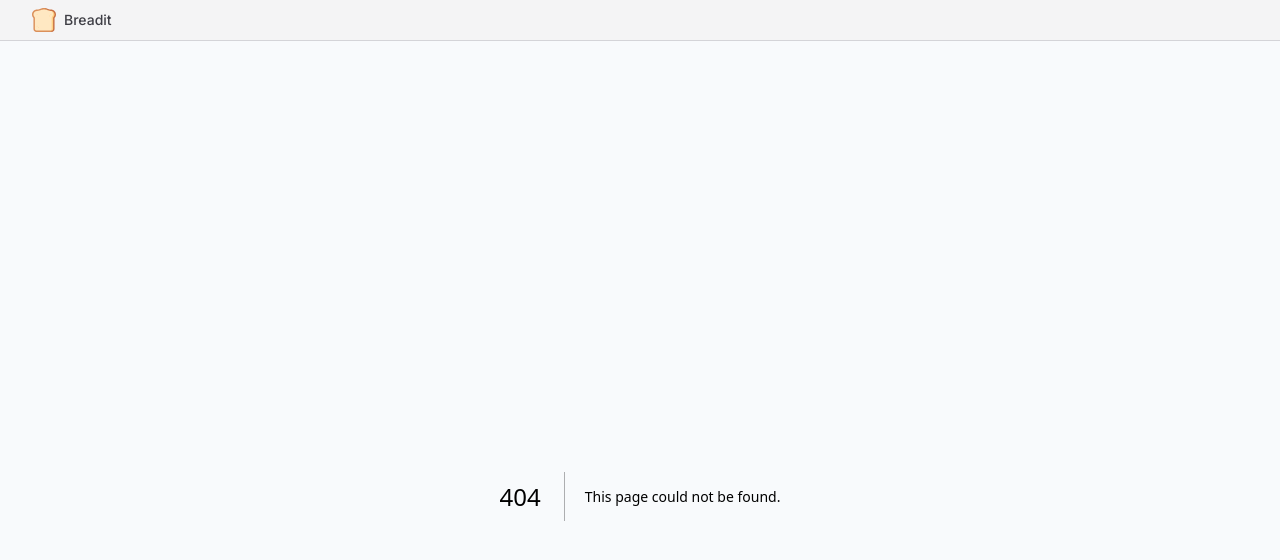
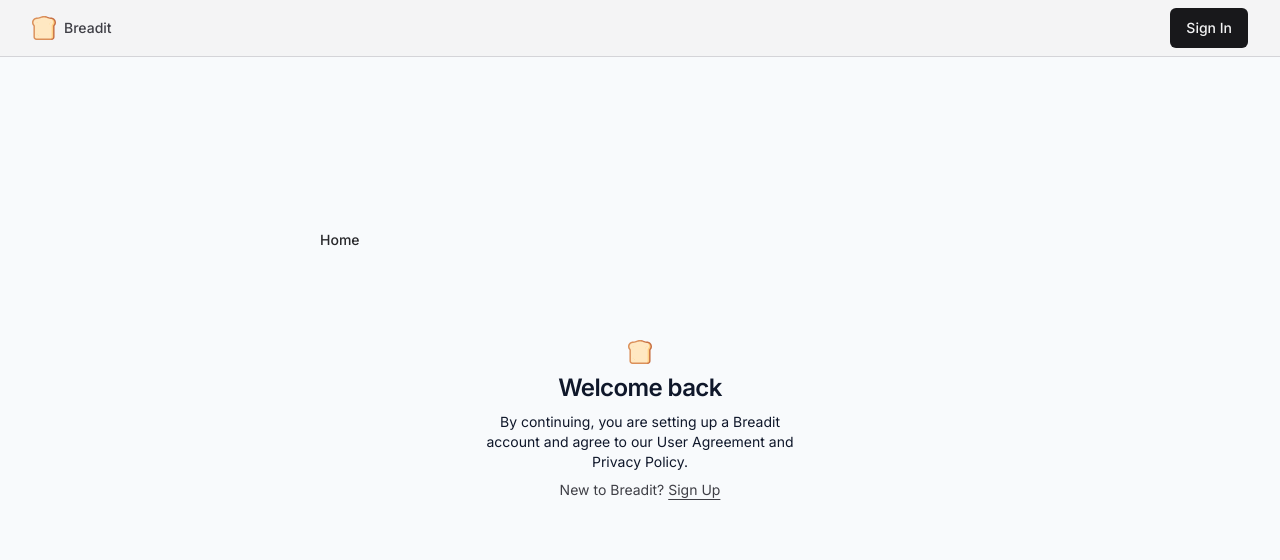
Before and after one commit to RazaNaqsh/next-RedditClone, a Next.js app: page /sign-in in a window 1280 px wide. Before the commit this address had no page. Shown: the top 560 px of the page. Built offline with nearby package versions, Linux system fonts and the light colour scheme.

Commit message:
Sign In Component

```diff
--- /dev/null
+++ b/src/app/(auth)/sign-in/page.tsx
@@ -0,0 +1,26 @@
+import { FC } from "react";
+import Link from "next/link";
+import { buttonVariants } from "@/components/ui/Button";
+import { cn } from "@/lib/utils";
+import SignIn from "@/components/SignIn";
+
+const page: FC = () => {
+	return (
+		<div className="absolute inset-0">
+			<div className="h-full max-w-2xl mx-auto flex flex-col items-center justify-center gap-20">
+				<Link
+					href="/"
+					className={cn(
+						buttonVariants({ variant: "ghost" }),
+						"self-start -mt-20"
+					)}
+				>
+					Home
+				</Link>
+				<SignIn />
+			</div>
+		</div>
+	);
+};
+
+export default page;
--- a/src/components/Navbar.tsx
+++ b/src/components/Navbar.tsx
@@ -1,6 +1,7 @@
 import React from "react";
 import Link from "next/link";
 import { Icons } from "./Icons";
+import { buttonVariants } from "./ui/Button";
 
 const Navbar = () => {
 	return (
@@ -16,6 +17,15 @@
 						Breadit
 					</p>
 				</Link>
+
+				{/* search bar */}
+
+				<Link
+					href="/sign-in"
+					className={buttonVariants()}
+				>
+					Sign In
+				</Link>
 			</div>
 		</div>
 	);
--- /dev/null
+++ b/src/components/SignIn.tsx
@@ -0,0 +1,28 @@
+import Link from "next/link";
+import { Icons } from "./Icons";
+
+const SignIn = () => {
+	return (
+		<div className="container mx-auto flex w-full flex-col justify-center space-y-6 sm:w-[400px">
+			<div className="flex flex-col space-y-2 text-center">
+				<Icons.logo className="mx-auto h-6 w-6" />
+				<h1 className="text-2xl font-semibold tracking-tight">Welcome back</h1>
+				<p className="text-sm max-w-xs mx-auto">
+					By continuing, you are setting up a Breadit account and agree to our
+					User Agreement and Privacy Policy.
+				</p>
+
+				<p className="px-8 text-center text-sm text-zinc-700">
+					New to Breadit?{" "}
+					<Link
+						href="/sign-up"
+						className="hover:text-brand text-sm underline underline-offset-4"
+					>
+						Sign Up
+					</Link>
+				</p>
+			</div>
+		</div>
+	);
+};
+export default SignIn;
```
